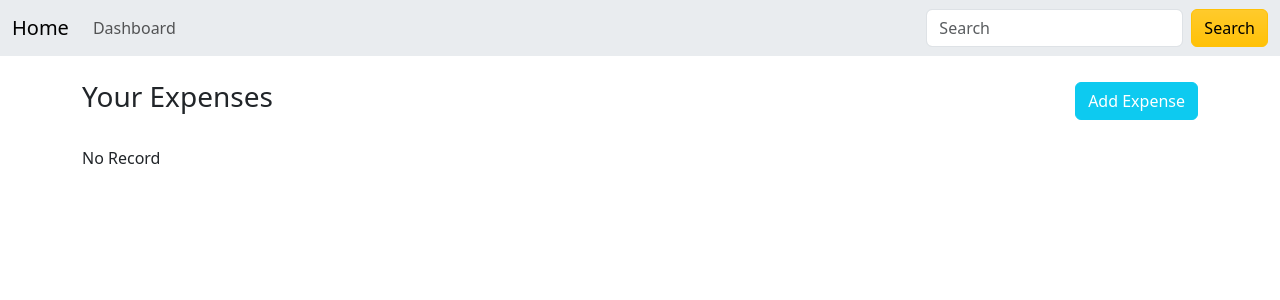
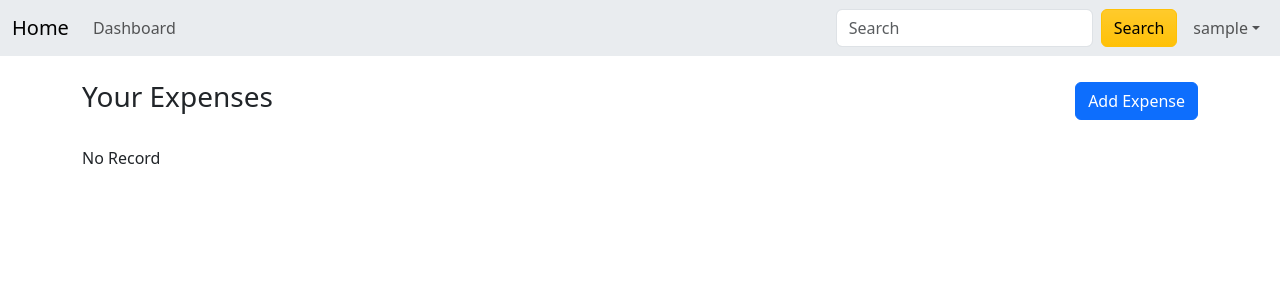
Before and after one commit to devsisingh/flask_expense_tracker, a Flask app: page / in a window 1280 px wide. Shown: the top 300 px of the page. Run offline with Flask 3, Linux system fonts and the light colour scheme; the visitor is signed in with stand-in values (Sample User, id 1); data that the repository does not hold is empty; some libraries are stand-ins or nearby versions.

Commit message:
profile icon

```diff
--- a/templates/add.html
+++ b/templates/add.html
@@ -16,7 +16,7 @@
     <label for="currency" class="mt-2">Currency</label>
     <input type="text" class="form-control mt-2" name="currency" id="currency" placeholder="">
   </div>
-  <button type="submit" class="btn btn-info mt-2">Submit</button>
+  <button type="submit" class="btn btn-primary mt-2">Submit</button>
 </form>
 </div>
 </div>
--- a/templates/base.html
+++ b/templates/base.html
@@ -32,6 +32,21 @@
           aria-label="Search">
         <button class="btn btn-warning bg-gradient my-2 my-sm-0" type="submit">Search</button>
       </form>
+
+       <!-- User Profile / Auth Links -->
+        <ul class="navbar-nav mb-2 mb-lg-0">
+          {% if current_user.is_authenticated %}
+          <li class="nav-item dropdown">
+            <a class="nav-link dropdown-toggle d-flex align-items-center" href="#" id="profileDropdown"
+               role="button" data-bs-toggle="dropdown" aria-expanded="false">
+              <span class="ms-2">{{ current_user.username }}</span>
+            </a>
+            <ul class="dropdown-menu dropdown-menu-end" aria-labelledby="profileDropdown">
+              <li><a class="dropdown-item" href="/logout">Logout</a></li>
+            </ul>
+          </li>
+          {% endif %}
+        </ul>
     </div>
     </div>
   </nav>
--- a/templates/index.html
+++ b/templates/index.html
@@ -4,7 +4,7 @@
     <span class="d-flex justify-content-between align-items-center mb-4">
     <h3>Your Expenses</h3>
     <div>
-    <a href="/add-expense" type="button" class="btn btn-info btn-md text-white">Add Expense</a>
+    <a href="/add-expense" type="button" class="btn btn-primary btn-md text-white">Add Expense</a>
     </div>
     </span>
 
--- a/templates/update.html
+++ b/templates/update.html
@@ -16,7 +16,7 @@
     <label for="currency" class="mt-2">Currency</label>
     <input type="text" class="form-control mt-2" name="currency" id="currency" value="{{updateexpense.currency}}">
   </div>
-  <button type="submit" class="btn btn-info mt-2">Update</button>
+  <button type="submit" class="btn btn-primary mt-2">Update</button>
 </form>
 </div>
 </div>
```
